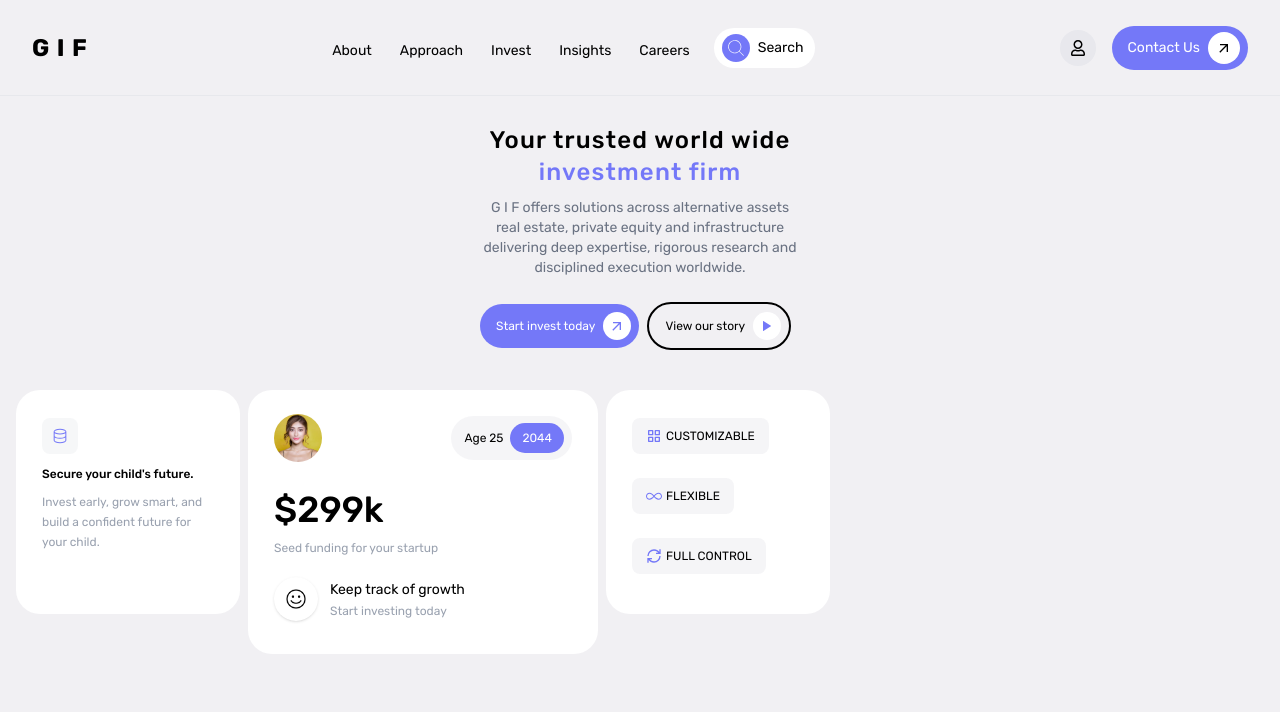
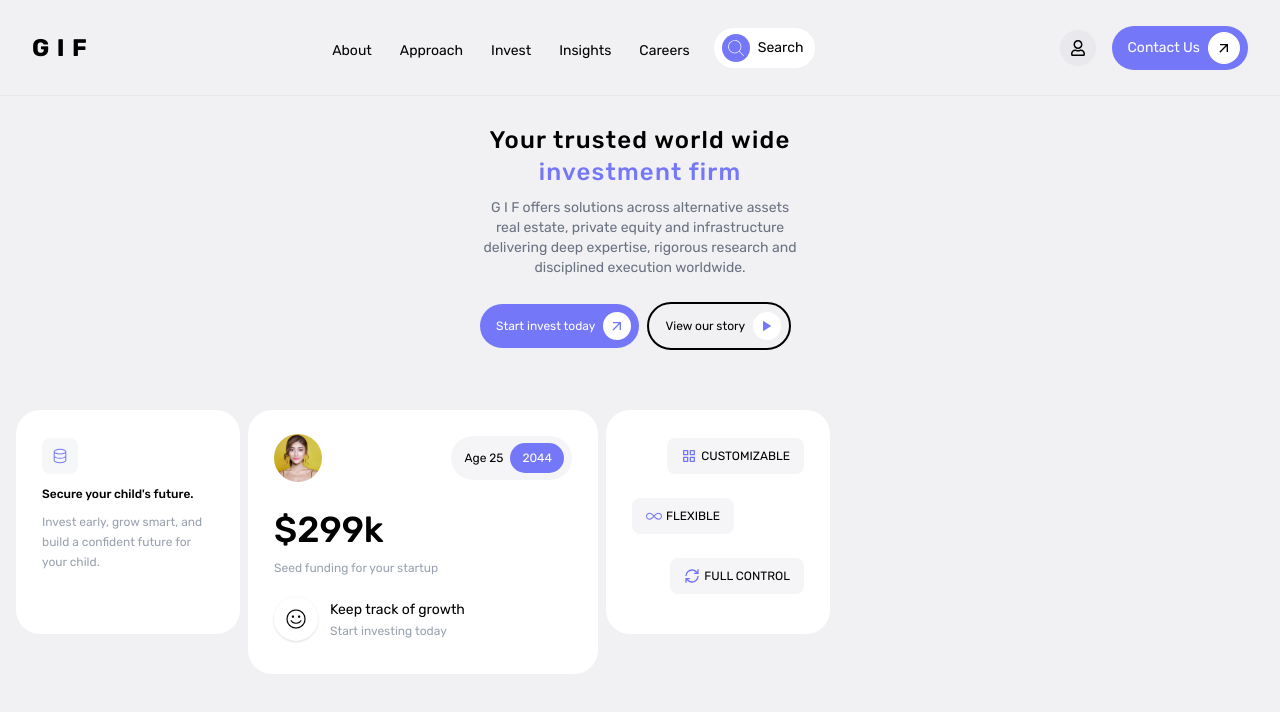
Before and after one commit to rosanno/gif-landing-page, a React (Vite) app: page / in a window 1280 px wide. Shown: the top 712 px of the page. Built offline with nearby package versions, Linux system fonts and the light colour scheme.

Commit message:
fix(About): adjust card spacing and badge alignment

```diff
--- a/src/components/About.tsx
+++ b/src/components/About.tsx
@@ -145,7 +145,7 @@ const About = () => {
         className="pt-10 overflow-x-auto scrollbar"
         ref={scrollContainerRef}
       >
-        <div className="flex gap-x-2 min-w-max px-4">
+        <div className="flex gap-x-2 min-w-max px-4 mt-5">
           {cardsToRender.map((card, idx) => (
             <motion.div
               key={idx}
@@ -227,10 +227,12 @@ const About = () => {
                     {card?.badges?.map((badge, i) => (
                       <div
                         key={i}
-                        className={`flex justify-${
-                          badge.align === "left"
-                            ? "start"
-                            : "end"
+                        className={`flex ${
+                          i === 0
+                            ? "justify-end"
+                            : i === 1
+                            ? "justify-start"
+                            : "justify-end"
                         }`}
                       >
                         <Badge
```
